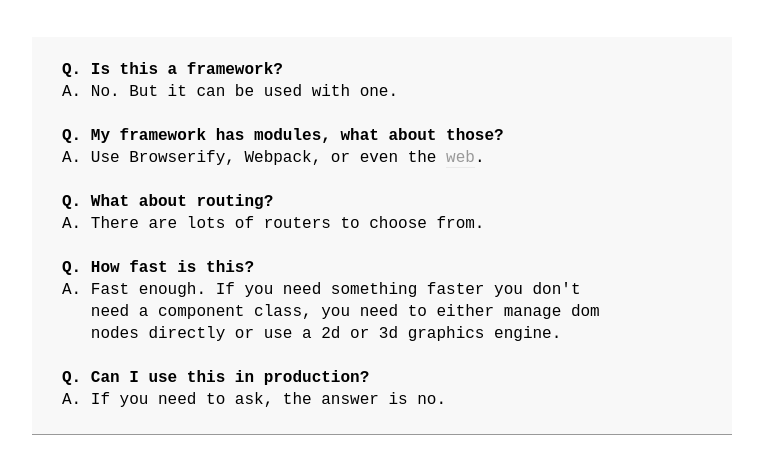
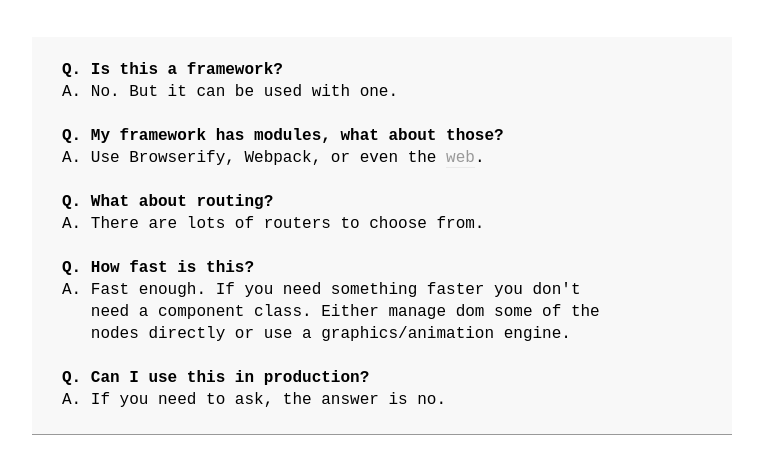
Before and after one commit to socketsupply/tonic, a website: page docs/index.html in a window 1280 px wide. Shown: the part 3663-4122 px from the top of the page, without its empty margins (258-1021 px from the left). Drawn offline with nearby package versions, Linux system fonts and the light colour scheme.

Commit message:
update page

```diff
--- a/docs/index.html
+++ b/docs/index.html
@@ -297,8 +297,8 @@ A. There are lots of routers to choose from.
 
 <b>Q. How fast is this?</b>
 A. Fast enough. If you need something faster you don't
-   need a component class, you need to either manage dom
-   nodes directly or use a 2d or 3d graphics engine.
+   need a component class. Either manage dom some of the
+   nodes directly or use a graphics/animation engine.
 
 <b>Q. Can I use this in production?</b>
 A. If you need to ask, the answer is no.
```
